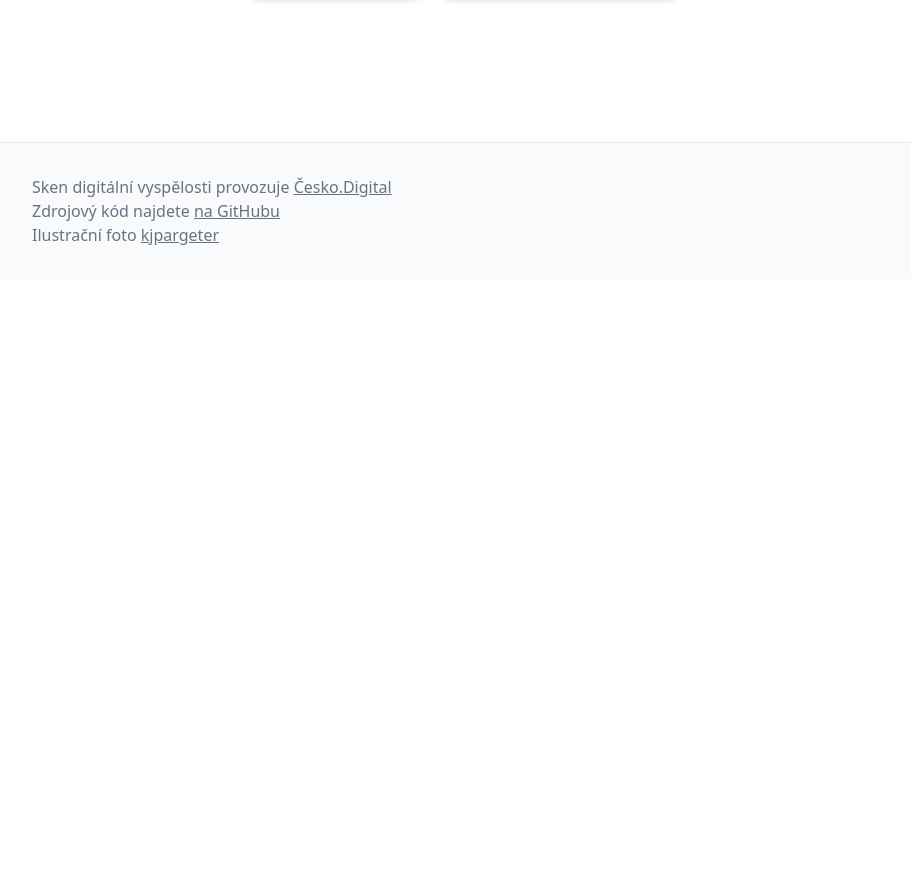
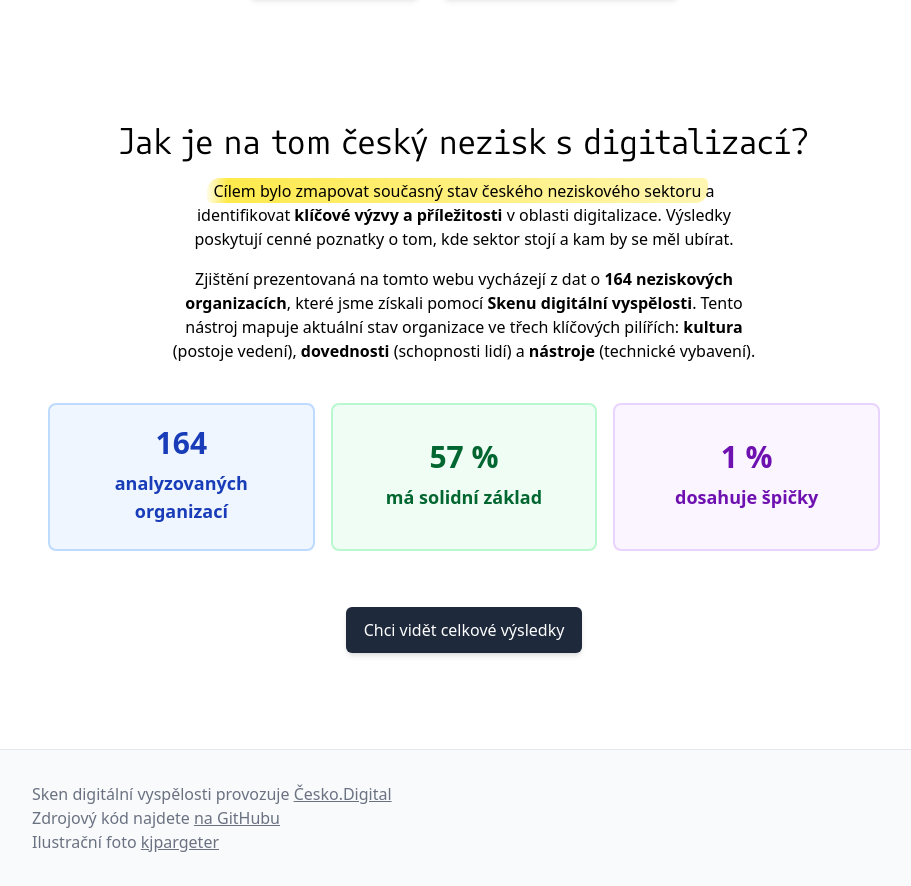
Before and after one commit to cesko-digital/sken, a Next.js app: page / in a window 1280 px wide. Shown: the part 521-1407 px from the top of the page, without its empty margins (176-1087 px from the left). Before the commit the page ends 800 px from the top, so only its background shows below. Built offline with nearby package versions, Linux system fonts and the light colour scheme.

Commit message:
Add results teaser to home page, extract StatCard

```diff
--- a/app/page.tsx
+++ b/app/page.tsx
@@ -1,9 +1,17 @@
+import { StatCard } from "@/components/StatCard";
 import { RouteTo } from "@/src/utils";
 import Link from "next/link";
 
 export default function LandingPage() {
   return (
-    <main className="flex items-center justify-center px-4 mt-10 md:mt-30">
+    <main className="flex flex-col items-center justify-center gap-20 md:gap-30 px-4 mt-10 md:mt-30">
+      <HeroSection />
+      <ResultsTeaser />
+    </main>
+  );
+}
+
+const HeroSection = () => (
   <div className="max-w-4xl mx-auto text-center">
     <h1 className="font-cd text-6xl font-bold mb-6 leading-tight">
       <span className="text-[blue]">Sken digitální vyspělosti</span>
@@ -20,15 +28,53 @@ export default function LandingPage() {
     <div className="flex flex-col sm:flex-row gap-6 justify-center items-center">
       <Link
         href={RouteTo.leadFormUrl}
-            className="inline-block button bg-[blue]"
+        className="inline-block button bg-[blue] max-sm:w-full"
       >
         Chci se oskenovat
       </Link>
-          <Link href={RouteTo.overallResults} className="inline-block button">
+      <Link
+        href={RouteTo.overallResults}
+        className="inline-block button max-sm:w-full"
+      >
         Chci vidět celkové výsledky
       </Link>
     </div>
   </div>
-    </main>
 );
-}
+
+const ResultsTeaser = () => (
+  <div className="text-center">
+    <h2 className="typo-head2">Jak je na tom český nezisk s digitalizací?</h2>
+    <div className="flex flex-col gap-4">
+      <p className="max-w-prose m-auto">
+        <mark>
+          Cílem bylo zmapovat současný stav českého neziskového sektoru
+        </mark>{" "}
+        a identifikovat <strong>klíčové výzvy a příležitosti</strong> v oblasti
+        digitalizace. Výsledky poskytují cenné poznatky o tom, kde sektor stojí
+        a kam by se měl ubírat.
+      </p>
+      <p className="max-w-prose m-auto">
+        Zjištění prezentovaná na tomto webu vycházejí z dat o{" "}
+        <strong>164 neziskových organizacích</strong>, které jsme získali pomocí{" "}
+        <strong>Skenu digitální vyspělosti</strong>. Tento nástroj mapuje
+        aktuální stav organizace ve třech klíčových pilířích:{" "}
+        <strong>kultura</strong> (postoje vedení), <strong>dovednosti</strong>{" "}
+        (schopnosti lidí) a <strong>nástroje</strong> (technické vybavení).
+      </p>
+      <div className="grid md:grid-cols-3 gap-4 my-6">
+        <StatCard value="164" label="analyzovaných organizací" color="blue" />
+        <StatCard value="57 %" label="má solidní základ" color="green" />
+        <StatCard value="1 %" label="dosahuje špičky" color="purple" />
+      </div>
+      <p>
+        <Link
+          href={RouteTo.overallResults}
+          className="inline-block button max-sm:w-full"
+        >
+          Chci vidět celkové výsledky
+        </Link>
+      </p>
+    </div>
+  </div>
+);
--- a/app/vysledky/Report.jsx
+++ b/app/vysledky/Report.jsx
@@ -1,22 +1,5 @@
 import React from 'react';
-
-const StatCard = ({ number, label, description, color = "blue" }) => {
-  const colorClasses = {
-    blue: "bg-blue-50 border-blue-200 text-blue-800",
-    green: "bg-green-50 border-green-200 text-green-800",
-    orange: "bg-orange-50 border-orange-200 text-orange-800",
-    purple: "bg-purple-50 border-purple-200 text-purple-800",
-    red: "bg-red-50 border-red-200 text-red-800"
-  };
-
-  return (
-    <div className={`p-6 rounded-lg border-2 ${colorClasses[color]} mb-4`}>
-      <div className="text-3xl font-bold mb-2">{number}</div>
-      <div className="text-lg font-semibold mb-1">{label}</div>
-      {description && <div className="text-sm opacity-80">{description}</div>}
-    </div>
-  );
-};
+import { StatCard } from '@/components/StatCard';
 
 const DataTable = ({ headers, rows, caption }) => {
   return (
@@ -79,9 +62,9 @@ export default function Report() {
 
       {/* Key Statistics */}
       <div className="grid md:grid-cols-3 gap-4 mb-8">
-        <StatCard number="164" label="analyzovaných organizací" color="blue" />
-        <StatCard number="57 %" label="má solidní základ" color="green" />
-        <StatCard number="1 %" label="dosahuje špičky" color="purple" />
+        <StatCard value="164" label="analyzovaných organizací" color="blue" />
+        <StatCard value="57 %" label="má solidní základ" color="green" />
+        <StatCard value="1 %" label="dosahuje špičky" color="purple" />
       </div>
 
       {/* Sonda do digitální vyspělosti */}
@@ -144,19 +127,19 @@ export default function Report() {
         <h3 className="typo-head3">Hodnocení pilířů digitální vyspělosti</h3>
         <div className="grid md:grid-cols-3 gap-4 mb-6">
           <StatCard
-            number="3,89"
+            value="3,89"
             label="Kultura"
             description="postoje vedení (78 %)"
             color="green"
           />
           <StatCard
-            number="3,29"
+            value="3,29"
             label="Dovednosti"
             description="schopnosti lidí (66 %)"
             color="orange"
           />
           <StatCard
-            number="2,73"
+            value="2,73"
             label="Nástroje"
             description="technické vybavení (55 %)"
             color="red"
--- /dev/null
+++ b/components/StatCard.tsx
@@ -0,0 +1,33 @@
+type Props = {
+  value: string;
+  label: string;
+  description?: string;
+  color?: "blue" | "green" | "orange" | "purple" | "red";
+};
+
+export const StatCard = ({
+  value,
+  label,
+  description,
+  color = "blue",
+}: Props) => {
+  const palette = {
+    blue: "bg-blue-50 border-blue-200 text-blue-800",
+    green: "bg-green-50 border-green-200 text-green-800",
+    orange: "bg-orange-50 border-orange-200 text-orange-800",
+    purple: "bg-purple-50 border-purple-200 text-purple-800",
+    red: "bg-red-50 border-red-200 text-red-800",
+  };
+
+  return (
+    <div
+      className={`p-5 rounded-lg border-2 ${palette[color]} mb-4 flex items-center justify-center text-center`}
+    >
+      <div>
+        <div className="text-3xl font-bold mb-2">{value}</div>
+        <div className="text-lg font-semibold mb-1">{label}</div>
+        {description && <div className="text-sm opacity-80">{description}</div>}
+      </div>
+    </div>
+  );
+};
```
Lines whose indentation alone changed are shown as unchanged.
